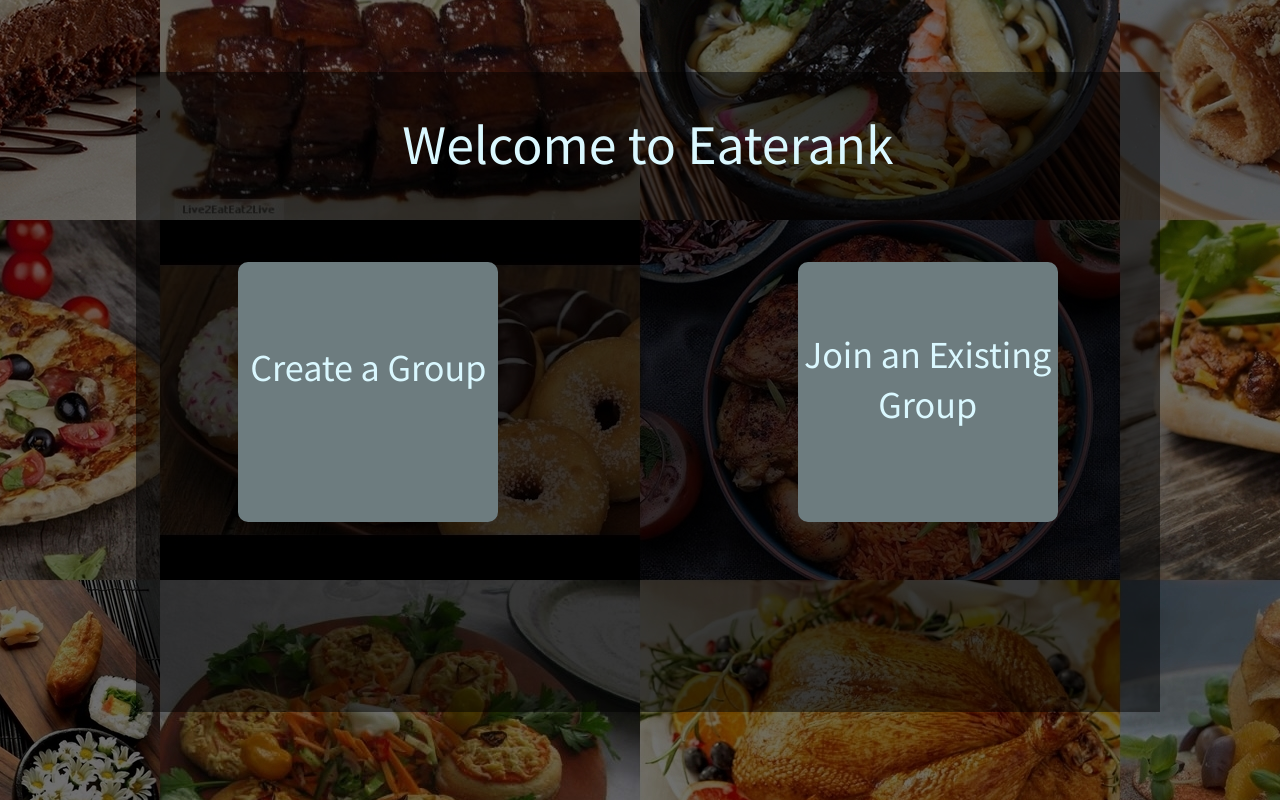
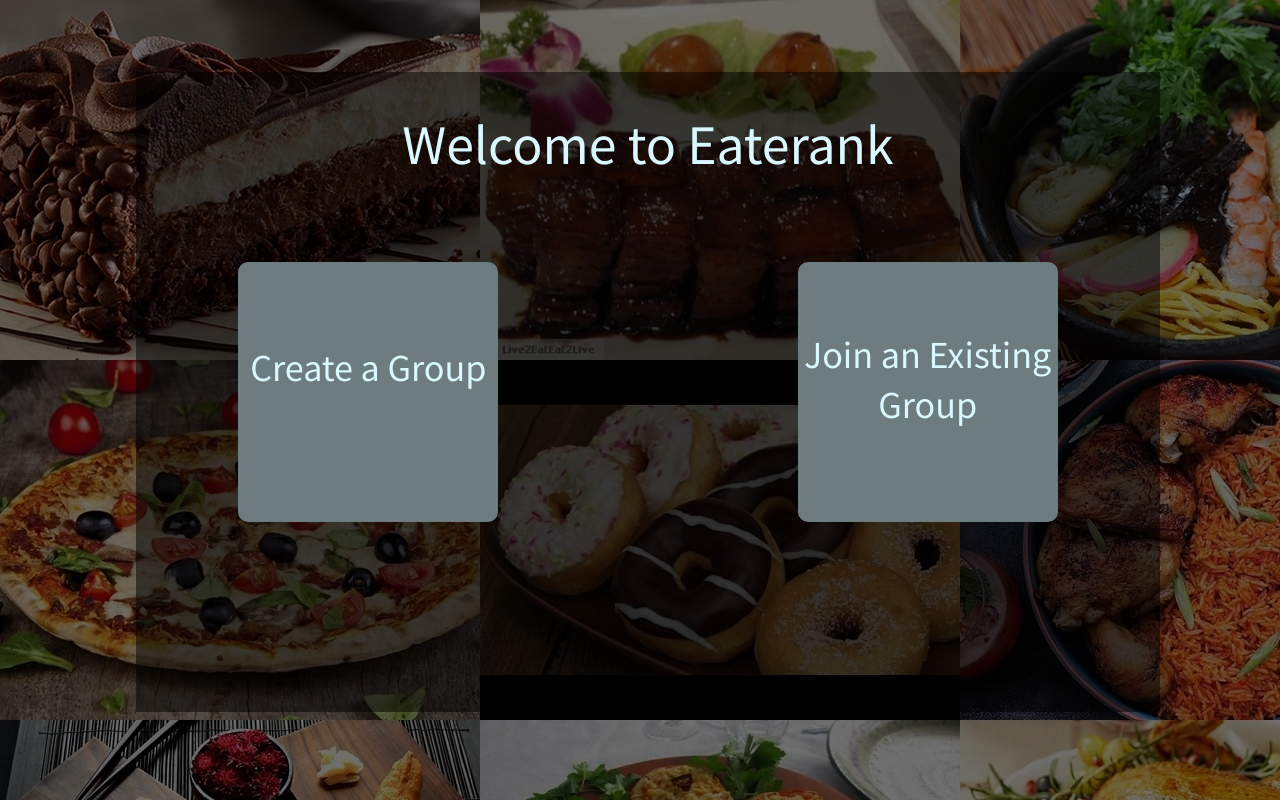
Before and after one commit to clarindaho/eaterank, a Python web app: template templates/index.html in a window 1280 px wide. Run offline with Jinja, Linux system fonts and the light colour scheme; the template is opened without the code that fills it, so the values that code supplies are empty.

Commit message:
Figured out how to put images for flask

```diff
--- a/templates/css/style.css
+++ b/static/style.css
@@ -21,11 +21,11 @@ html, body{
 	font-weight: 100;
 	font-family: 'Noto Sans KR', sans-serif;
 }
-
+/*
 body{
-	background: url("../res/Background.jpg") fixed center;
+	background: url('{{url_for('/', filename='Background.jpg')}}') fixed center;
 }
-
+*/
 a{
 	text-decoration-style: none;
 	text-decoration-line: none;
--- a/templates/index.html
+++ b/templates/index.html
@@ -2,10 +2,11 @@
 <html>
 <head>
 	<title>Eaterank</title>
-	<link href=css/style.css rel="stylesheet" type="text/css">
+	<link href="{{url_for('static', filename='style.css')}}" rel="stylesheet" type="text/css">
 	<link href="https://fonts.googleapis.com/css?family=Noto+Sans+KR" rel="stylesheet">
+	<link rel="shortcut icon" href="">
 </head>
-<body>
+<body style="background: url({{url_for('static', filename='img/Background.jpg')}});">
 		<div class="main">
 			<h1 class="title">Welcome to Eaterank</h1>
 			<div class="content">
```
Also changed, not shown: static/img/Background.jpg (renamed from templates/res/Background.jpg).
